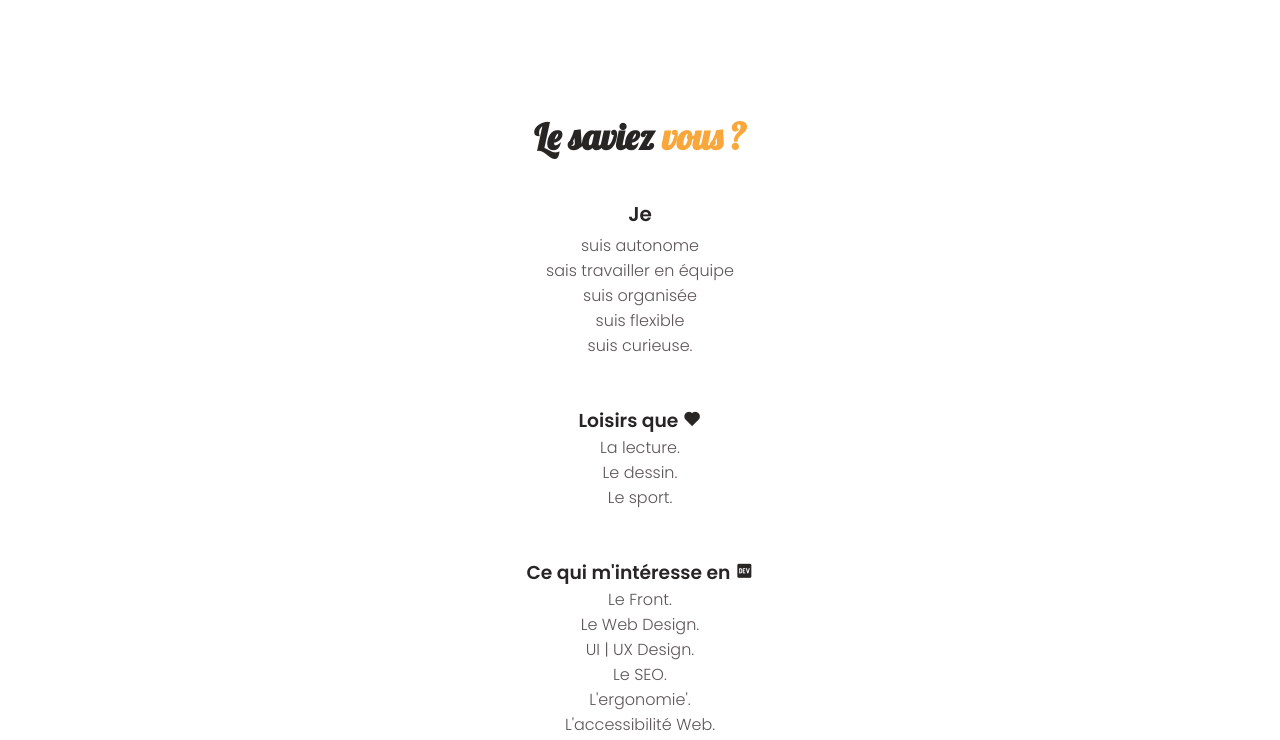
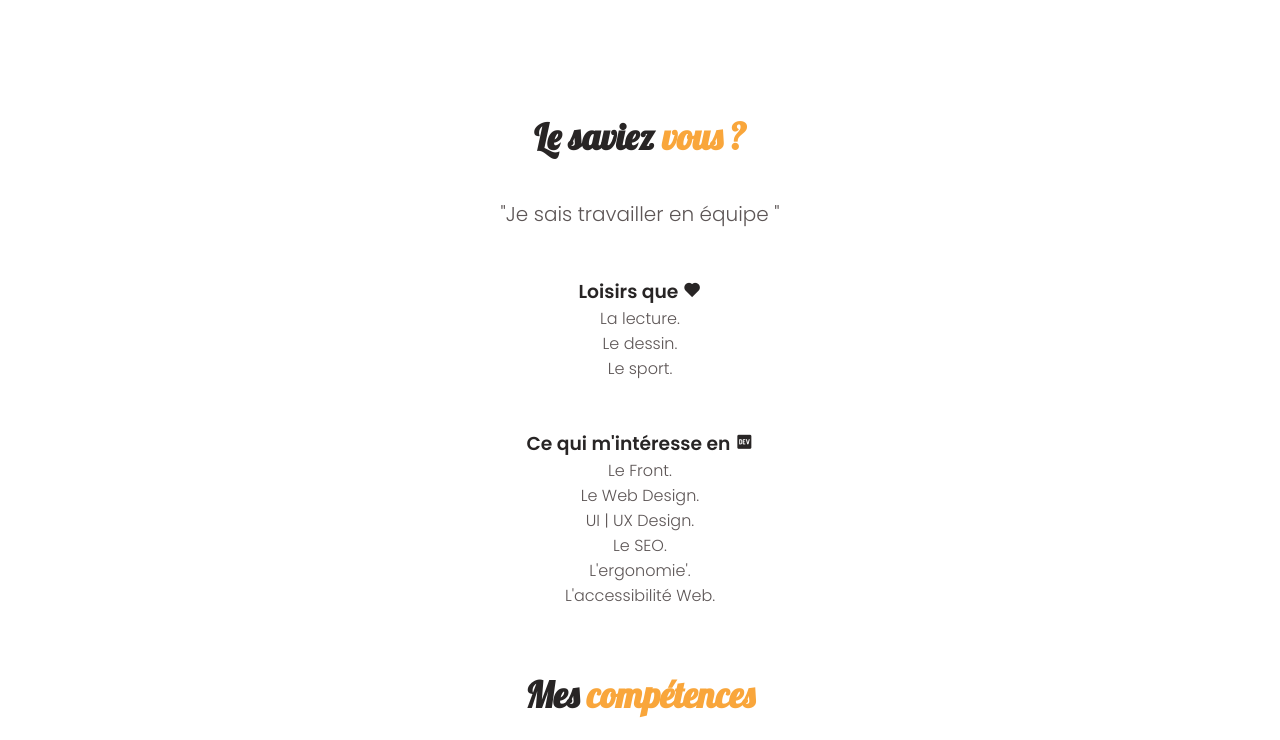
Before and after one commit to Caro-L-dev/online-cv, a plain HTML site: page index.html in a window 1280 px wide. Shown: the part 507-1247 px from the top of the page. Drawn offline with nearby package versions, Linux system fonts and the light colour scheme.

Commit message:
typewriter

```diff
--- a/app.js
+++ b/app.js
@@ -34,6 +34,48 @@ navLink.forEach(n => n.addEventListener('click', linkAction))
  const darkMode = document.getElementById('dark-mode');
 
 darkMode.addEventListener('change', () => {
-    console.log('bouh')
   document.body.classList.toggle('dark');
 });
+
+ /* ============================== TYPEWRITER ============================ */
+
+document.addEventListener('DOMContentLoaded', () => {
+    // time period for writting the text
+    const delay = 50;
+    let toWrite = ['suis autonome', 'sais travailler en équipe', 'suis organisée', 'suis flexible', 'suis curieuse'];
+
+    let textNode, elm, textWrapper = document.getElementById('typewriter');
+
+    function writeText(text) {
+      // deleting the text in typewriter method
+      const textToDeleteLength = textWrapper.children.length;
+
+      for(let i = 0; i < textToDeleteLength; i++) {
+        setTimeout(function(){
+          textWrapper.removeChild(textWrapper.lastChild)
+        }, delay * i)
+      }
+      // adding a letter one after another
+      [...text].map(
+        (letter, i) => (
+          setTimeout(function(){
+            textNode = document.createTextNode(letter);
+            elm = document.createElement('span');
+            elm.appendChild(textNode);
+            textWrapper.appendChild(elm);
+          }, delay * (i + textToDeleteLength))
+          )
+        )
+    }
+
+    writeText(toWrite[0]);
+    let current = 1
+    // change word after 2.5 sec
+    setInterval(function(){
+      writeText(toWrite[current])
+      current++;
+      if(current >= toWrite.length) {
+        current = 0;
+      }
+    }, 3000)
+  });
--- a/assets/css/styles.css
+++ b/assets/css/styles.css
@@ -169,6 +169,10 @@
 
   .grid {
     display: grid;
+  }
+
+  .flex{
+    display: flex;
   }
 
   .main {
@@ -373,11 +377,6 @@
   }
 
   .about__heading{
-    text-align: center;
-  }
-
-  .about__infos{
-
     text-align: center;
   }
 
--- a/index.html
+++ b/index.html
@@ -108,24 +108,12 @@
       </h2>
 
       <div class="about__heading">
-        <h3 class="about__title">Je
-          <span class="typing"></span>
-        </h3>
+        <p class="about__title"> "Je
+          <span id="typewriter"></span>
+          "
+        </p>
 
-        <p>
-          suis autonome
-          <br>
-          sais travailler en équipe
-          <br>
-          suis organisée
-          <br>
-          suis flexible
-          <br>
-          suis curieuse.
-        </p>
-      </div>
-
-      <div class="about__infos">
+      <div class=" about__infos">
         <div>
           <div>
             <div>
```
